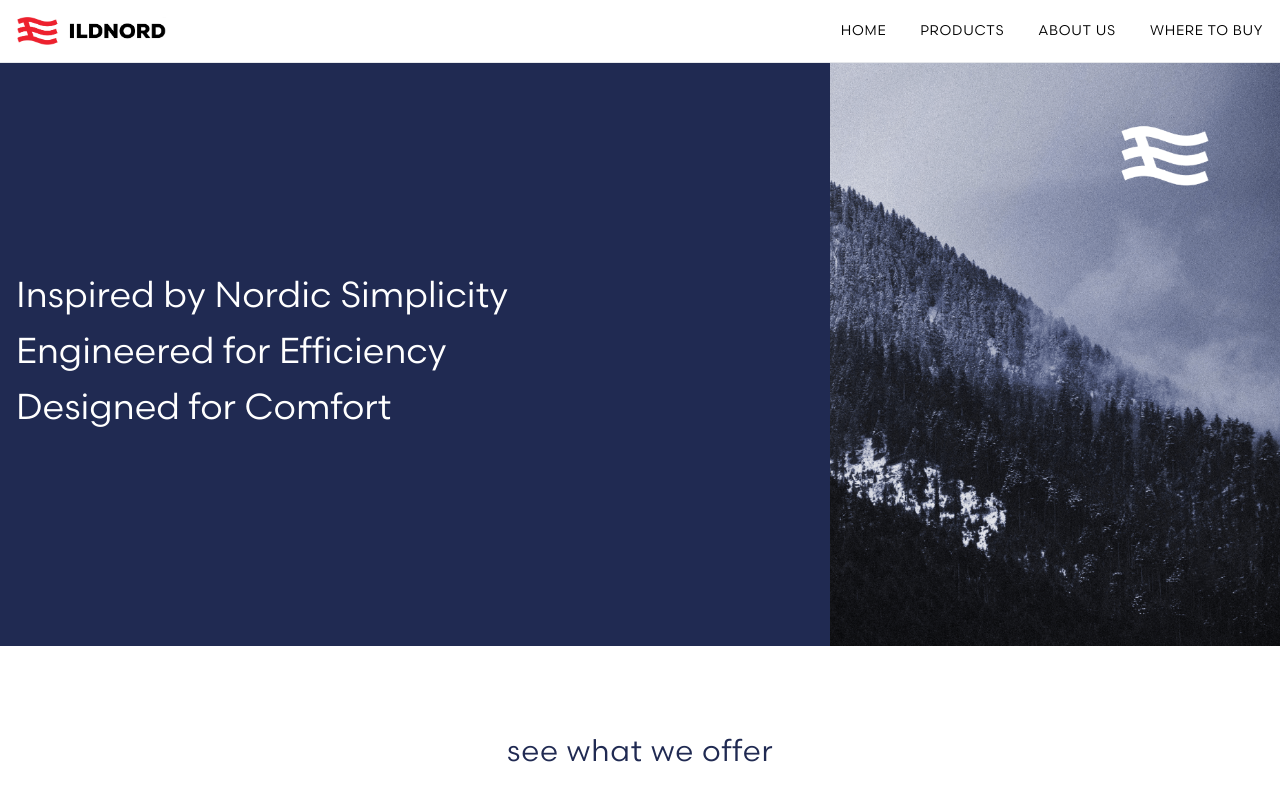
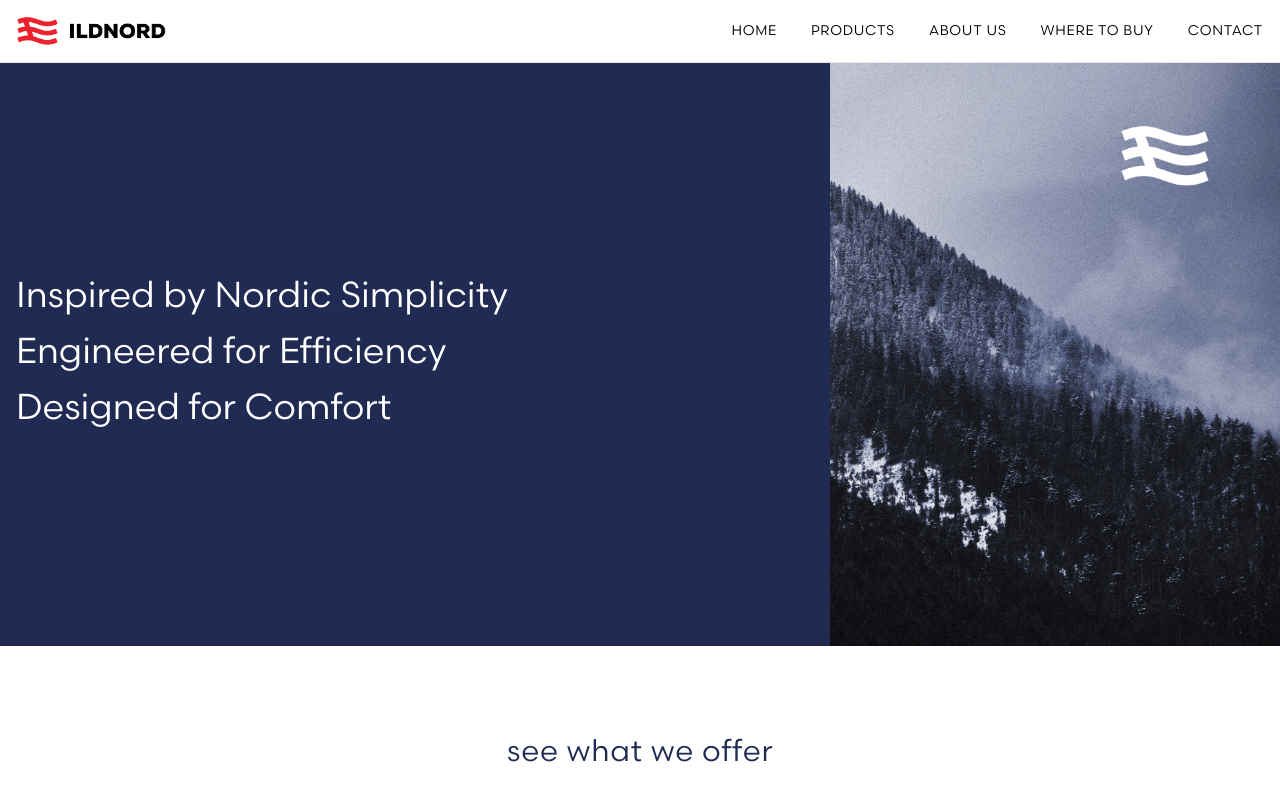
Before and after one commit to kepkaklaudia/fireplace, a Next.js app: page / in a window 1280 px wide. Shown: the top 796 px of the page. Built offline with nearby package versions, Linux system fonts and the light colour scheme.

Commit message:
navbar changed

```diff
--- a/app/components/Main/contactForm.tsx
+++ b/app/components/Main/contactForm.tsx
@@ -73,7 +73,7 @@ export const ContactForm = () => {
   };
 
   return (
-    <div className="my-8 max-w-[600px] w-[90%] mx-auto">
+    <div id="contact" className="my-8 max-w-[600px] w-[90%] mx-auto">
       <p className="text-blue text-center text-2xl mini:text-3xl mt-10 mb-6 tracking-wide">
         get in touch
       </p>
--- a/app/components/navbar.tsx
+++ b/app/components/navbar.tsx
@@ -95,6 +95,7 @@ export const Navbar = () => {
                 { href: "#products", label: "Products" },
                 { href: "#about-us", label: "About us" },
                 { href: "#kratki", label: "Where to buy" },
+                { href: "#contact", label: "Contact" },
               ].map((link) => (
                 <NavLink key={link.href} href={link.href} label={link.label} />
               ))}
```
Also changed, not shown: public/fire.jpg (deleted).
